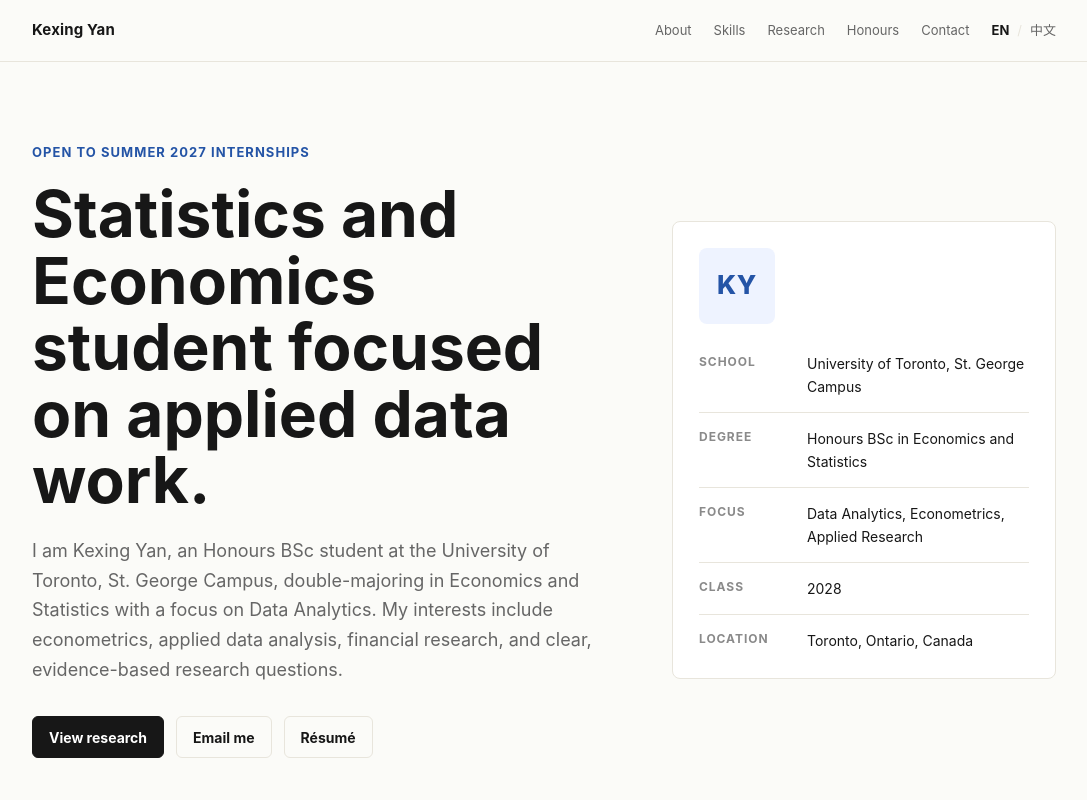
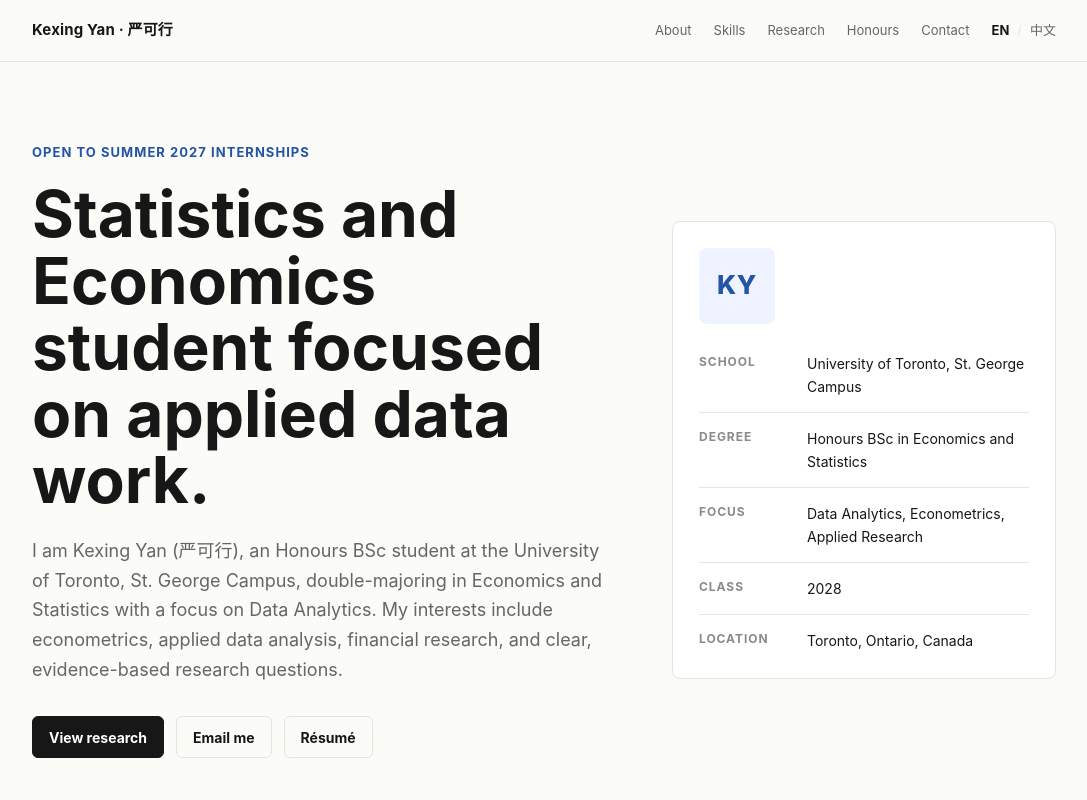
Before and after one commit to KexingYan/KexingYan.github.io, a plain HTML site: page index.html in a window 1280 px wide. Shown: the top 800 px of the page, without its empty margins (96-1183 px from the left). Drawn offline with Linux system fonts and the light colour scheme.

Commit message:
Add Chinese name to site identity

```diff
--- a/index.html
+++ b/index.html
@@ -5,7 +5,7 @@
   <meta name="viewport" content="width=device-width, initial-scale=1.0" />
   <title>Kexing Yan | Economics &amp; Statistics Student at University of Toronto</title>
   <meta name="description" content="Official portfolio of Kexing Yan, an Honours BSc student at the University of Toronto studying Economics and Statistics with a focus on Data Analytics, econometrics, and applied research." />
-  <meta name="author" content="Kexing Yan" />
+  <meta name="author" content="Kexing Yan / 严可行" />
   <meta name="robots" content="index, follow, max-image-preview:large, max-snippet:-1, max-video-preview:-1" />
   <meta name="theme-color" content="#fbfbf8" />
   <link rel="canonical" href="https://kexingyan.com/" />
@@ -19,13 +19,13 @@
   <meta property="og:image" content="https://kexingyan.com/assets/images/kexing-yan-open-graph.png" />
   <meta property="og:image:width" content="1200" />
   <meta property="og:image:height" content="630" />
-  <meta property="og:image:alt" content="Kexing Yan — Economics and Statistics, University of Toronto, Data Analytics" />
+  <meta property="og:image:alt" content="Kexing Yan · 严可行 — Economics and Statistics, University of Toronto, Data Analytics" />
 
   <meta name="twitter:card" content="summary_large_image" />
   <meta name="twitter:title" content="Kexing Yan | Economics &amp; Statistics Student" />
   <meta name="twitter:description" content="Official portfolio of Kexing Yan, a University of Toronto student focused on Economics, Statistics, and Data Analytics." />
   <meta name="twitter:image" content="https://kexingyan.com/assets/images/kexing-yan-open-graph.png" />
-  <meta name="twitter:image:alt" content="Kexing Yan — Economics and Statistics, University of Toronto, Data Analytics" />
+  <meta name="twitter:image:alt" content="Kexing Yan · 严可行 — Economics and Statistics, University of Toronto, Data Analytics" />
 
   <!--
     Search verification: add real tokens here only after receiving them.
@@ -68,6 +68,7 @@
         "@type": "Person",
         "@id": "https://kexingyan.com/#person",
         "name": "Kexing Yan",
+        "alternateName": "严可行",
         "url": "https://kexingyan.com/",
         "description": "Honours BSc student at the University of Toronto studying Economics and Statistics with a focus on Data Analytics.",
         "jobTitle": "Economics and Statistics Student",
@@ -638,7 +639,7 @@
 
   <header class="site-header">
     <nav class="nav" aria-label="Primary navigation" data-i18n-attr="aria-label:nav.aria">
-      <a class="brand" href="#top">Kexing Yan</a>
+      <a class="brand" href="#top">Kexing Yan · 严可行</a>
       <div class="nav-right">
         <ul class="nav-links">
           <li><a href="#about" data-i18n="nav.about">About</a></li>
@@ -664,7 +665,7 @@
         <p class="eyebrow" data-i18n="hero.eyebrow">Open to Summer 2027 internships</p>
         <h1 id="intro-title" data-i18n="hero.title">Statistics and Economics student focused on applied data work.</h1>
         <p class="hero-summary" data-i18n="hero.summary">
-          I am Kexing Yan, an Honours BSc student at the University of Toronto, St. George Campus, double-majoring in Economics and Statistics with a focus on Data Analytics. My interests include econometrics, applied data analysis, financial research, and clear, evidence-based research questions.
+          I am Kexing Yan (严可行), an Honours BSc student at the University of Toronto, St. George Campus, double-majoring in Economics and Statistics with a focus on Data Analytics. My interests include econometrics, applied data analysis, financial research, and clear, evidence-based research questions.
         </p>
         <div class="hero-actions">
           <a class="button" href="#research" data-i18n="hero.viewResearch">View research</a>
@@ -887,7 +888,7 @@
           // Hero
           "hero.eyebrow": "正在寻找 2027 年暑期实习",
           "hero.title": "专注于应用数据工作的统计学与经济学学生。",
-          "hero.summary": "我是 Kexing Yan，University of Toronto（圣乔治校区）理学荣誉学士在读，经济学与统计学双专业，专业方向为数据分析。我的兴趣包括计量经济学、应用数据分析、金融研究，以及清晰、基于证据的研究问题。",
+          "hero.summary": "我是严可行（Kexing Yan），现就读于 University of Toronto（圣乔治校区），攻读理学荣誉学士学位，主修经济学与统计学，专业方向为数据分析。我的兴趣包括计量经济学、应用数据分析、金融研究，以及清晰、基于证据的研究问题。",
           "hero.viewResearch": "查看研究",
           "hero.emailMe": "发邮件给我",
           "hero.resume": "简历",
```
Also changed, not shown: assets/images/kexing-yan-open-graph.png.
